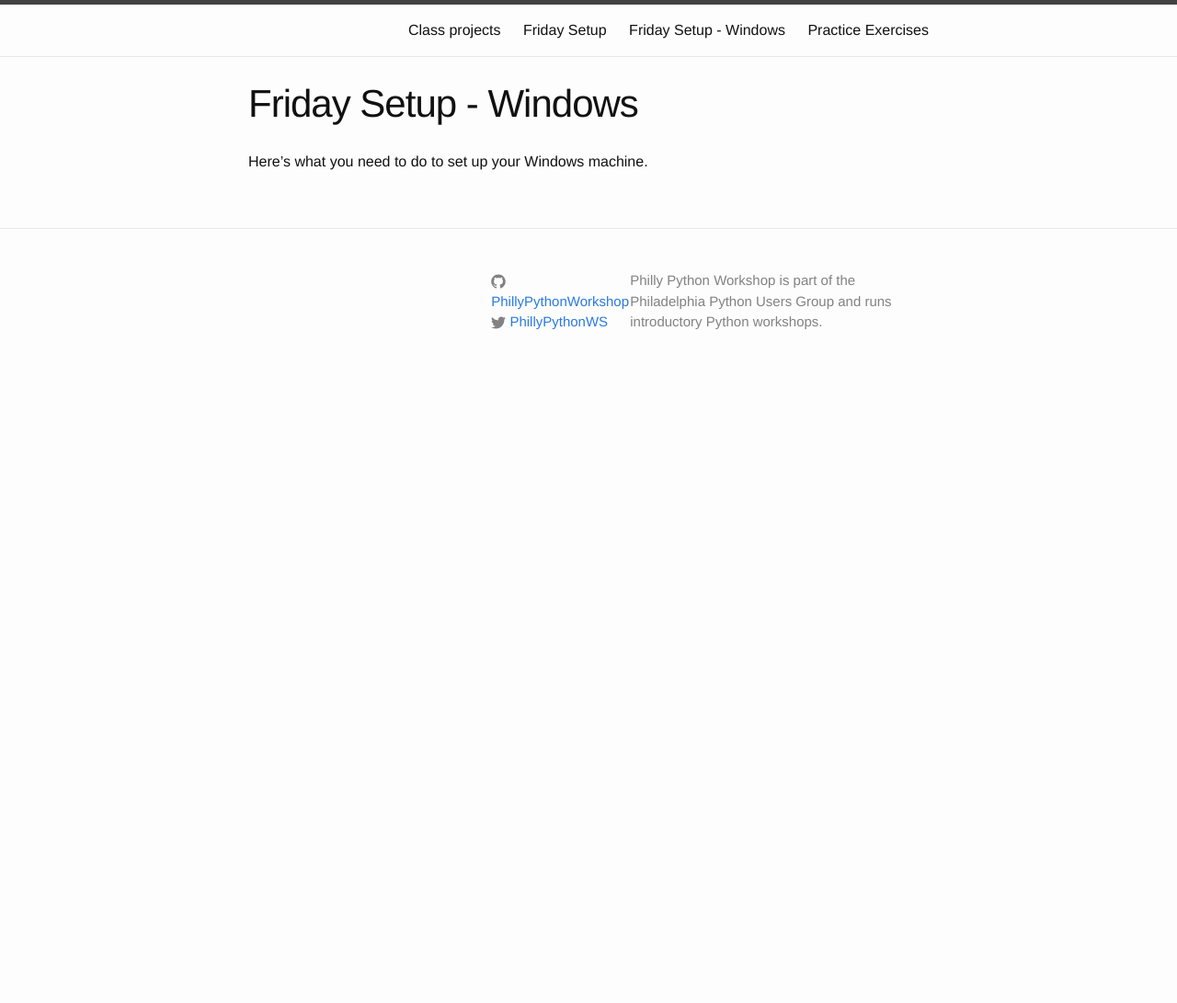
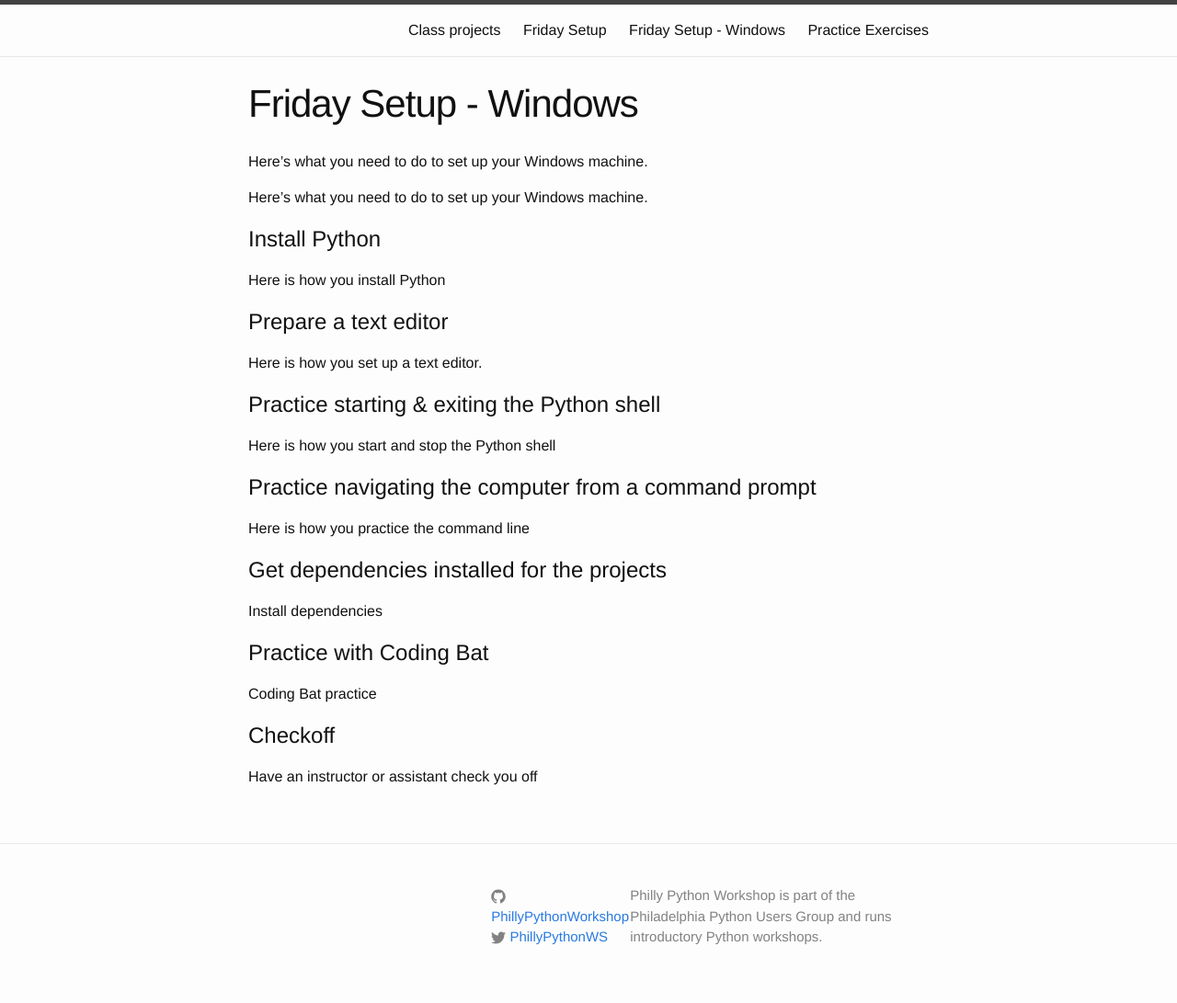
Before and after one commit to PhillyPythonWorkshop/PhillyPythonWorkshop.github.io, a Jekyll site: the page built from pages/friday_windows.md, in a window 1280 px wide. Shown: the whole page at 92% size. Built offline with Jekyll 4.4.1, drawn with Linux system fonts in a browser that asks for light colours; before the commit the page ends 900 px from its top, so only the background shows below that.

Commit message:
create skeleton for windows setup

```diff
--- a/pages/friday_windows.md
+++ b/pages/friday_windows.md
@@ -5,3 +5,26 @@ permalink: /frisetupwindows/
 ---
 
 Here's what you need to do to set up your Windows machine.
+
+Here's what you need to do to set up your Windows machine.
+
+#Install Python
+Here is how you install Python
+
+#Prepare a text editor
+Here is how you set up a text editor.
+
+#Practice starting & exiting the Python shell
+Here is how you start and stop the Python shell
+
+#Practice navigating the computer from a command prompt
+Here is how you practice the command line
+
+#Get dependencies installed for the projects
+Install dependencies
+
+#Practice with Coding Bat
+Coding Bat practice
+
+#Checkoff
+Have an instructor or assistant check you off
```
